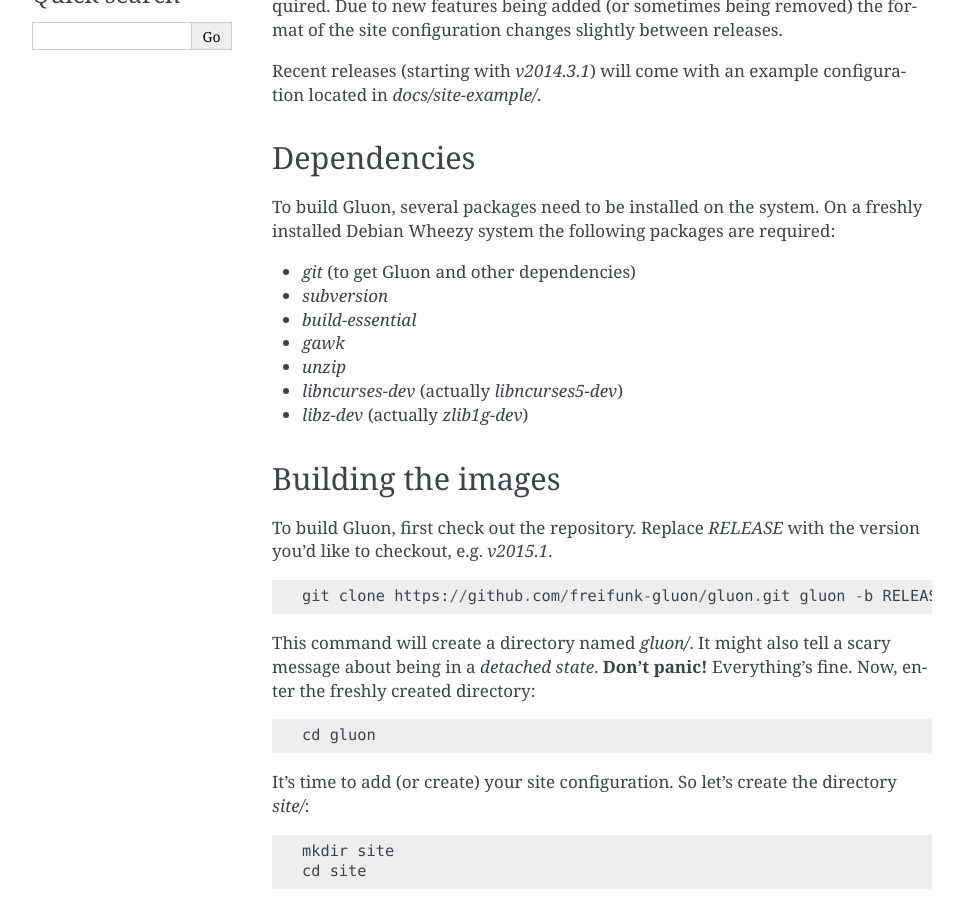
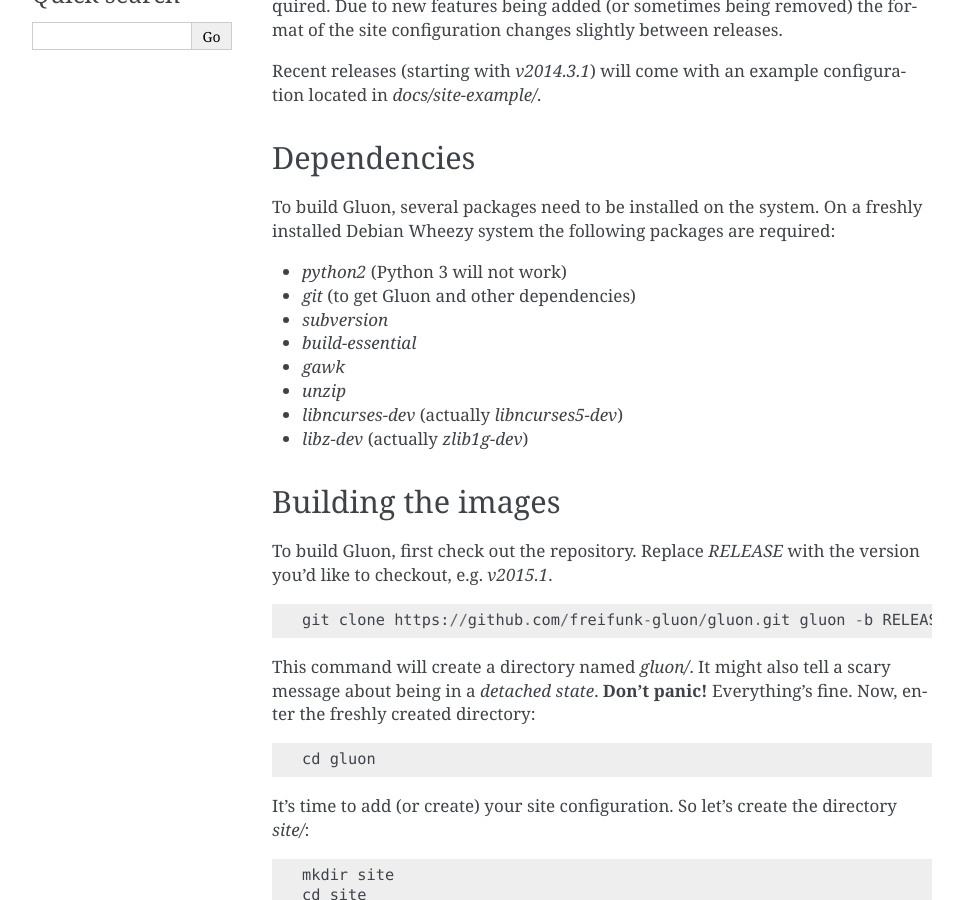
Before and after one commit to freifunk-gluon/gluon, a Sphinx documentation site: the page built from docs/user/getting_started.rst, in a window 1280 px wide and 900 px high, scrolled down 310 px. Shown: the whole window, without its empty margins (148-1111 px from the left). Built offline with Sphinx 7.4.7, drawn with Linux system fonts in a browser that asks for light colours.

Commit message:
Update Python dependency
If you try to build with Python 3 you run in build errors. Python 2 has to be the system default.

```diff
--- a/docs/user/getting_started.rst
+++ b/docs/user/getting_started.rst
@@ -25,6 +25,7 @@
 To build Gluon, several packages need to be installed on the system. On a
 freshly installed Debian Wheezy system the following packages are required:
 
+* `python2` (Python 3 will not work)
 * `git` (to get Gluon and other dependencies)
 * `subversion`
 * `build-essential`
```
